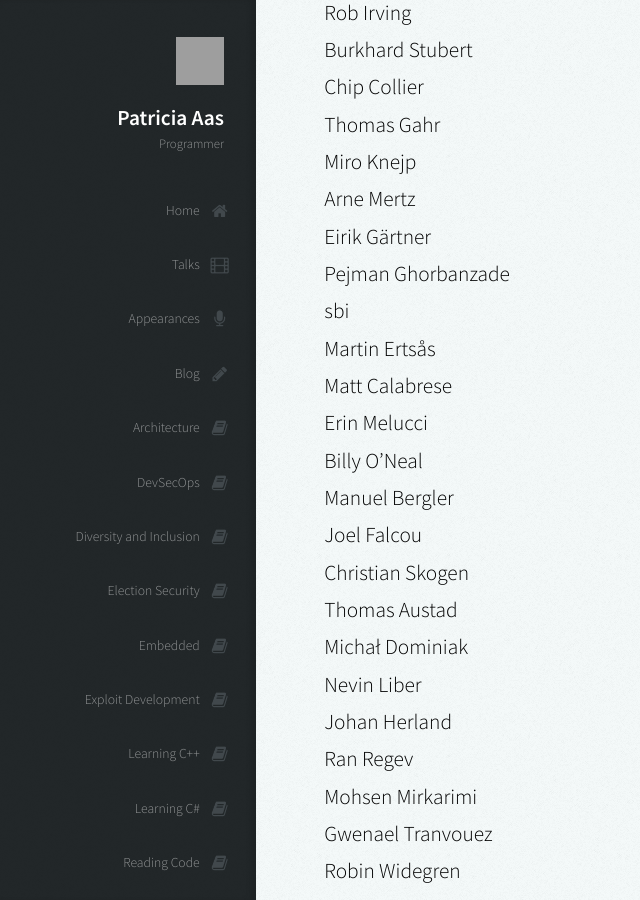
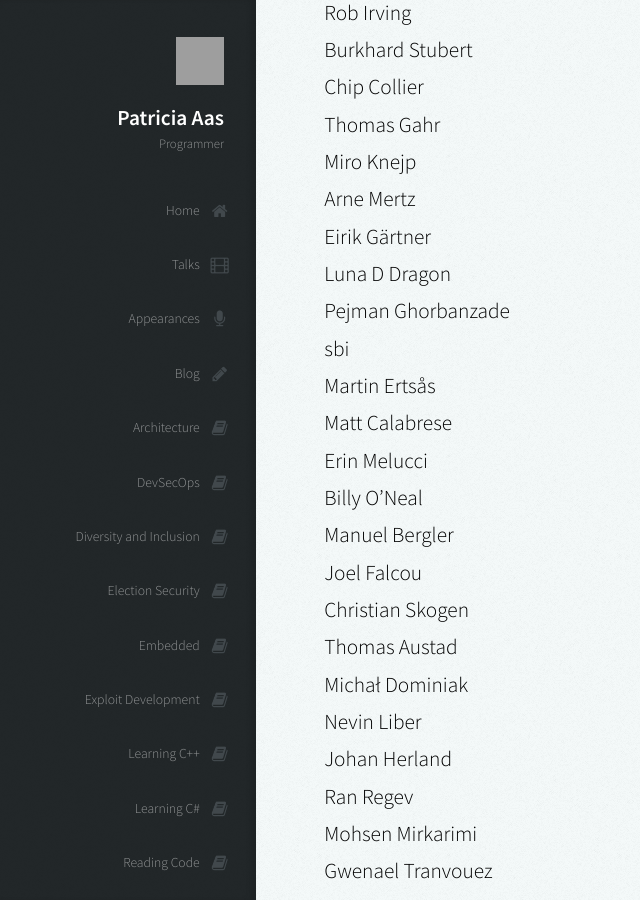
Before and after one commit to patricia-gallardo/patricia-gallardo.github.io, a Jekyll site: the page built from _posts/2022-03-08-proposed-cppcon_safety__letter_of_support.md, in a window 1280 px wide and 900 px high, scrolled down 1830 px. Shown: the whole window, without its empty margins (0-640 px from the left). Built offline with Jekyll 4.4.1, drawn with Linux system fonts in a browser that asks for light colours; nearby versions of some CDN libraries; grey boxes are pictures that could not be loaded.

Commit message:
Add signature to letter

```diff
--- a/_posts/2022-03-08-proposed-cppcon_safety__letter_of_support.md
+++ b/_posts/2022-03-08-proposed-cppcon_safety__letter_of_support.md
@@ -54,6 +54,7 @@ Thomas Gahr <br>
 Miro Knejp <br>
 Arne Mertz <br>
 Eirik Gärtner <br>
+Luna D Dragon <br>
 Pejman Ghorbanzade <br>
 sbi <br>
 Martin Ertsås <br>
```
